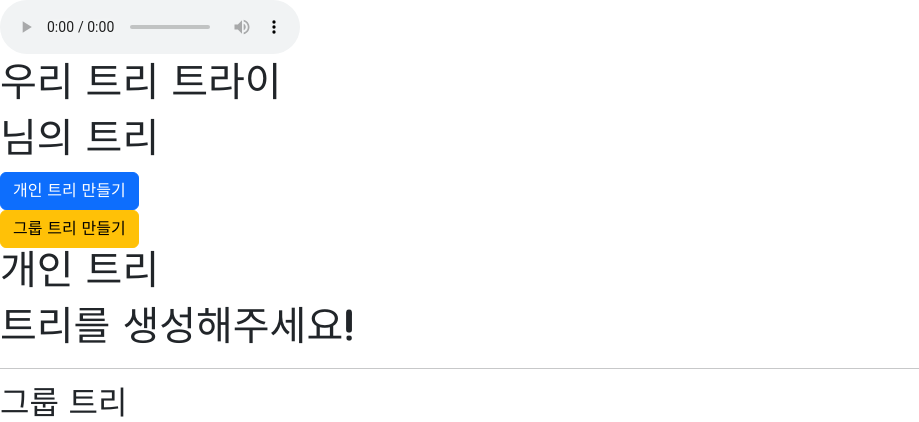
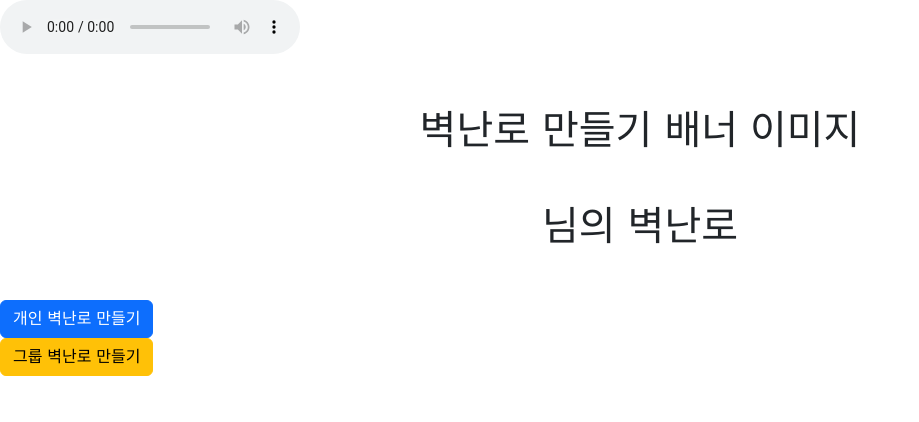
Before and after one commit to tnpfldyd/semi_pjt_2, a Django app: page /cards/ in a window 1280 px wide. Shown: the part 56-478 px from the top of the page, without its empty margins (0-919 px from the left). Run offline with Django 3.2, Linux system fonts and the light colour scheme; the visitor is signed in with stand-in values (Sample User, id 1); data comes from the database, SQL or seed files in the repository; data that the repository does not hold is empty; parts of the project's set-up code (start-up, migrations or seed data) failed here and were passed over; some libraries are stand-ins or nearby versions; some web fonts are replaced; grey boxes are pictures that could not be loaded.

Commit message:
cardsfix

```diff
--- a/accounts/models.py
+++ b/accounts/models.py
@@ -19,4 +19,3 @@
     nickname = models.CharField(max_length=40, blank=True)
     introduce = models.CharField(blank=True, max_length=200)
     refresh_token = models.TextField(blank=True)
-    card_created = models.BooleanField(default=0)
--- a/cards/templates/cards/index.html
+++ b/cards/templates/cards/index.html
@@ -3,56 +3,49 @@
 
 {% block content %}
 
-<h1> 우리 트리 트라이  </h1>
+<h1 class='text-center my-5'> 벽난로 만들기 배너 이미지 </h1>
 
-<h1> {{ user.nickname }} 님의 트리 </h1>
+<h1 class='text-center my-5'> {{ user.nickname }} 님의 벽난로 </h1>
 
 
 
 
 <div>
-{% if user.card_created == 0%}
+{% if user.usercard %}
 <div>
-    <a href="{% url 'cards:create_indiv' %}" class="btn btn-primary"> 개인 트리 만들기</a>
+  <a href="{% url 'cards:indiv_detail' %}" class="btn btn-primary"> 개인 벽난로 보러 가기</a>
 </div>
 {% else %}
 <div>
-  <a href="{% url 'cards:indiv_detail' %}" class="btn btn-primary"> 트리 보러 가기</a>
+  <a href="{% url 'cards:create_indiv' %}" class="btn btn-primary"> 개인 벽난로 만들기</a>
 </div>
 {% endif %}
 
 
-<a href="{% url 'cards:create_group' %}" class="btn btn-warning"> 그룹 트리 만들기</a>
+<a href="{% url 'cards:create_group' %}" class="btn btn-warning"> 그룹 벽난로 만들기</a>
 </div>
 
 
 
+<div class='my-5'>
 
-<h1> 개인 트리 </h1>
-{% if user.card_created == 1%}
-  {% if user.card_set.chimneys == 1%}
+  <h1 class='text-center my-5'> 개인 벽난로 </h1>
+  {% if user.usercard %}
   <div class="card" style="width: 18rem;">
     <img src="..." class="card-img-top" alt="...">
     <div class="card-body">
       <p class="card-text">1번 굴뚝</p>
     </div>
   </div>
-  {% endif%}
   {% else %}
-<h1> 트리를 생성해주세요! </h1>
-
-
+  <p class='text-center my-5'> 개인 벽난로를 생성해주세요! </p>
   {% endif %}
 
+</div>
 
+<div class='my-5'>
 
-
-
-
-
-<hr>
-
-<h2> 그룹 트리 </h2>
+  <h2> 그룹 벽난로 </h2>
   <div class="card" style="width: 18rem;">
     <img src="..." class="card-img-top" alt="...">
     <div class="card-body">
@@ -60,12 +53,8 @@
     </div>
   </div>
 
+</div>
 
-{% for card in user.card_set.all %}
-
-<h1> {{ card.chimneys }} </h1>
-
-{% endfor %}
 
 
 
--- a/cards/views.py
+++ b/cards/views.py
@@ -1,6 +1,6 @@
 from django.shortcuts import render, redirect
-from .forms import CardForm, CommentForm
-from .models import Card, Comment
+from .forms import CardForm, CommentForm, UserCardForm
+from .models import Card, Comment, UserCard
 import requests, os, json
 from django.contrib.auth.decorators import login_required
 from django.contrib.auth import get_user_model
@@ -20,7 +20,7 @@
 @login_required
 def create_indiv(request):
     if request.method == "POST":
-        form = CardForm(request.POST)
+        form = UserCardForm(request.POST)
         if form.is_valid():
             temp = form.save(commit=False)
             temp.user = request.user
@@ -29,17 +29,14 @@
             temp.socks = request.POST["choice_sock"]
             temp.chimneys = request.POST["choice_chim"]
             # 개인이면 is_indiv에 1
-            temp.is_indiv = 1
-            request.user.card_created = 1
-            request.user.save()
+            temp.user = request.user
             temp.save()
             return redirect("cards:index")
     else:
-        form = CardForm()
+        form = UserCardForm()
     context = {
         "form": form,
     }
-
     return render(request, "cards/create_indiv.html", context)
 
 
@@ -68,7 +65,7 @@
 
 
 def indiv_detail(request):
-    cards = Card.objects.get(user_id=request.user.pk, is_indiv=1)
+    cards = get_user_model().usercard.objects.all()
 
     context = {
         "cards": cards,
--- a/chat/templates/chat/index.html
+++ b/chat/templates/chat/index.html
@@ -35,5 +35,4 @@
     };
 </script>
 
-
 {% endblock  %}
```
Also changed, not shown: cards/forms.py (+7 -1 lines), cards/models.py (+11 -2 lines), meetings/views.py (+36 -41 lines), accounts/migrations/0002_remove_user_card_created.py (added), cards/migrations/0002_auto_20221115_1410.py (added). Lines whose indentation alone changed are shown as unchanged.
